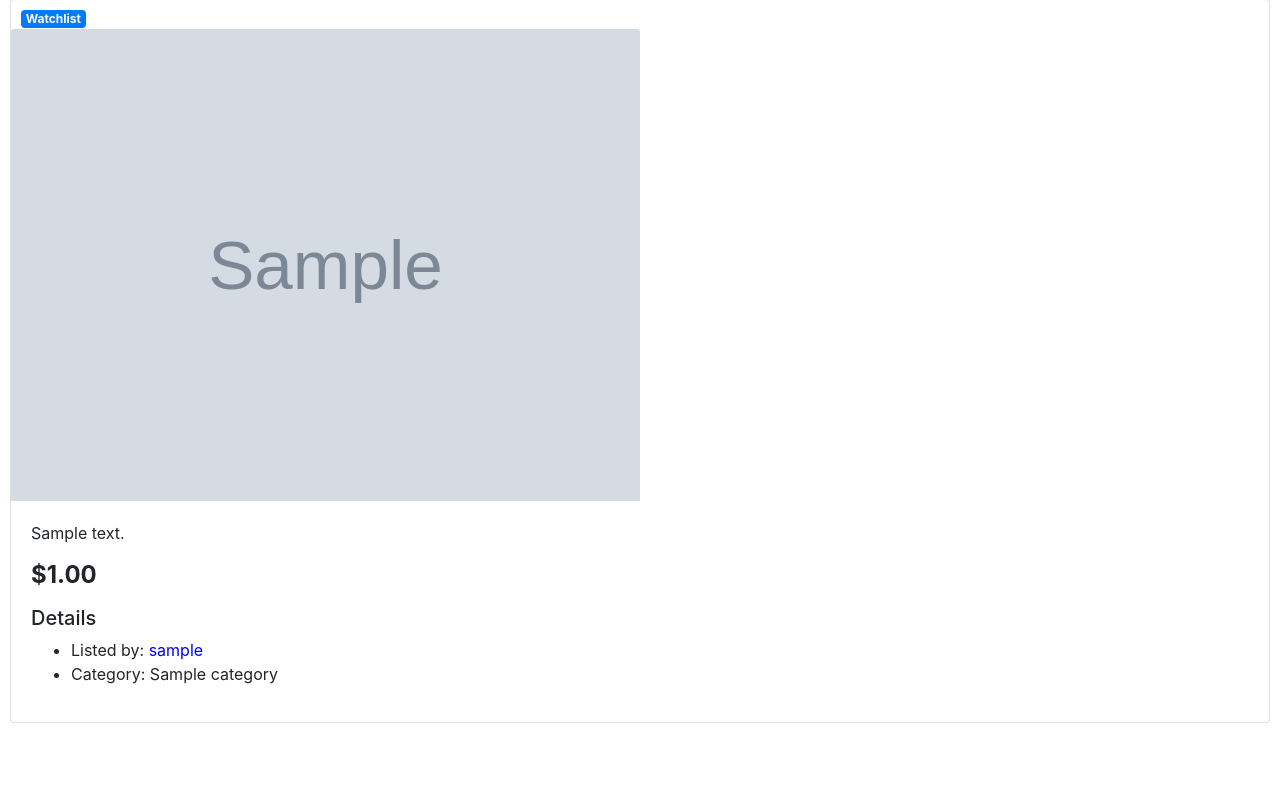
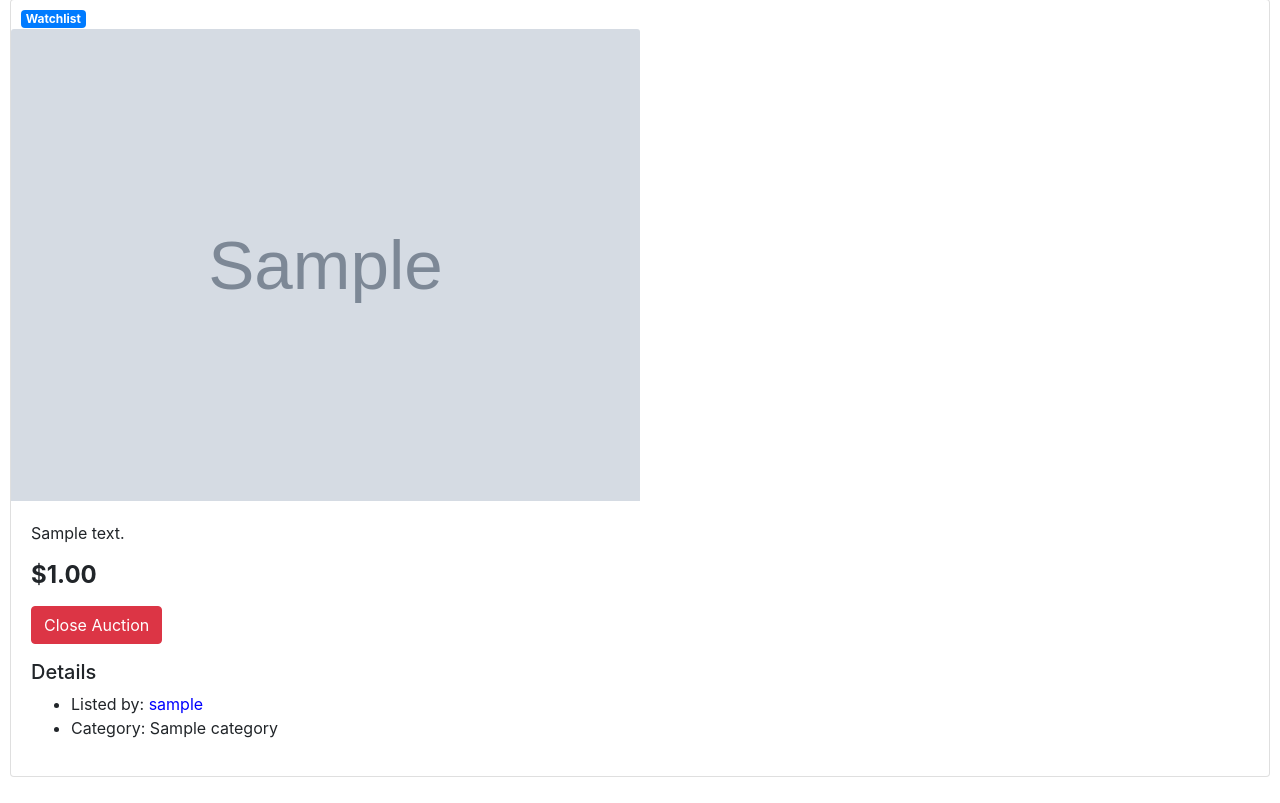
Before and after one commit to ivanseibel/cs50w-project2-commerce, a Django app: page /show_auction/00000000000000000000000000000001 in a window 1280 px wide. Shown: the part 210-1013 px from the top of the page. Before the commit the page ends 933 px from the top, so only its background shows below. Run offline with Django 3.2, Linux system fonts and the light colour scheme; a user stored in the database is signed in; tables that the repository leaves empty hold one stand-in row (values such as "Sample post"); grey boxes marked "Sample" are stand-in pictures; some libraries are stand-ins or nearby versions.

Commit message:
feat: add button to close auction

```diff
--- a/auctions/templates/auctions/show-auction.html
+++ b/auctions/templates/auctions/show-auction.html
@@ -50,8 +50,15 @@
             </div>
         </form>
         </p>
+        {% elif user.username and user.username == auction.username %}
+        <p class="card-text">
+        <form action="{% url 'close_auction' auction_id=auction.id %}" method="POST">
+            {% csrf_token %}
+            <input class="btn btn-danger" type="submit" value="Close Auction">
+        </form>
+        </p>
+        {% endif %}
 
-        {% endif %}
         <p>
         <h5>
             Details
```
